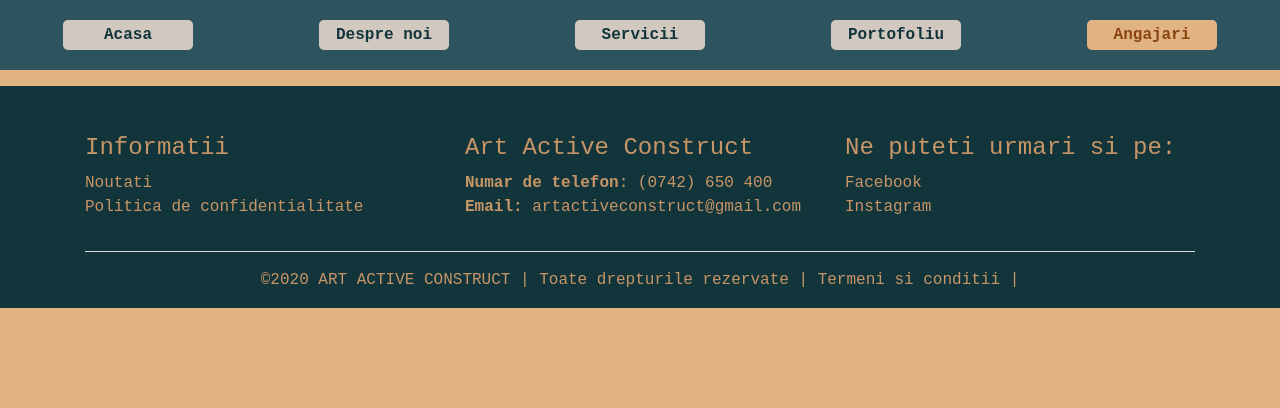
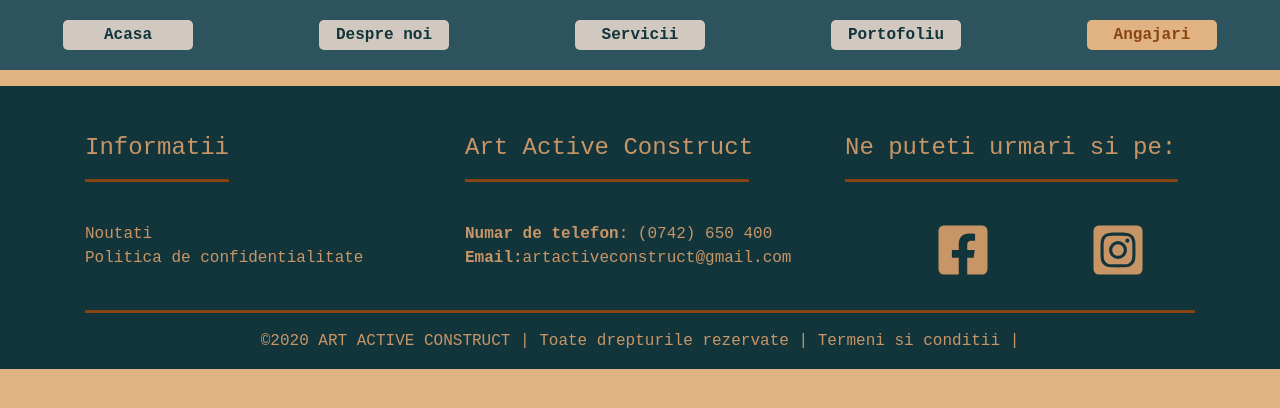
Before and after one commit to Boo1122/ArtActiveConstruct, a React (Create React App) app in the folder art-active-construct/: page /employment in a window 1280 px wide. Shown: the top 408 px of the page. Built offline with nearby package versions, Linux system fonts and the light colour scheme.

Commit message:
footer adjustments

```diff
--- a/art-active-construct/package.json
+++ b/art-active-construct/package.json
@@ -10,6 +10,7 @@
     "react": "^16.13.1",
     "react-bootstrap": "^1.0.1",
     "react-dom": "^16.13.1",
+    "react-icons": "^3.10.0",
     "react-router-dom": "^5.2.0",
     "react-scripts": "3.4.1"
   },
--- a/art-active-construct/src/Footer/Footer.css
+++ b/art-active-construct/src/Footer/Footer.css
@@ -1,8 +1,5 @@
 .main-footer {
     color: #c89666;
-    /* background-image: url('/brick.jpg') ;
-    background-repeat: no-repeat;
-    background-size: cover; */
     background-color: #12343b;
     padding-top: 3em;
     position: relative;
@@ -12,7 +9,8 @@
 }
 
 .line {
-    background-color: whitesmoke;
+    background-color: #8B4513;
+    height: 2px;
 }
 
 .sub-footer {
@@ -22,4 +20,31 @@
 
 .line-spacing {
     letter-spacing: 5px;
+
 }
+
+.line-one {
+    width: 41%;
+    background-color: #8B4513;
+    margin-left: 0px;
+    height: 2px;
+}
+
+.line-two {
+    width: 81%;
+    background-color: #8B4513;
+    margin-left: 0px;
+    height: 2px;
+}
+
+.line-three {
+    width: 95%;
+    background-color: #8B4513;
+    margin-left: 0px;
+    height: 2px;
+}
+
+.icons-list {
+    display: flex;
+    justify-content: space-around;
+}
--- a/art-active-construct/src/Footer/Footer.jsx
+++ b/art-active-construct/src/Footer/Footer.jsx
@@ -1,5 +1,6 @@
 import './Footer.css';
 import React from 'react';
+import { FaFacebookSquare, FaInstagramSquare } from "react-icons/fa";
 
 
  export function Footer() {
@@ -11,11 +12,13 @@ import React from 'react';
             <div className='col'>
 
              <h4>Informatii</h4>
+             <hr className='line-one'/>
+                <br/>
 
               <ul className='list-unstyled'>
                 <li>Noutati</li>
                 <li> Politica de confidentialitate</li>
-                {/* <li>Something else</li> */}
+
               </ul>
 
             </div>
@@ -26,19 +29,24 @@ import React from 'react';
               <ul className='list-unstyled'>
 
                 <h4>Art Active Construct</h4>
+                <hr className='line-two'/>
+                <br/>
 
                  <li><strong>Numar de telefon</strong>: (0742) 650 400</li>
                  {/* <li><strong>Adresa</strong>: Oradea, Romania</li> */}
-                 <li><strong>Email: </strong>artactiveconstruct@gmail.com</li>
+                 <li><strong>Email:</strong>artactiveconstruct@gmail.com</li>
               </ul>
             </div>
             <div className='col'>
 
              <h4>Ne puteti urmari si pe:</h4>
+             <hr className='line-three'/>
+             <br/>
 
-              <ul className='list-unstyled'>
-                <li>Facebook</li>
-                <li>Instagram</li>
+              <ul className='icons-list'>
+
+                <FaFacebookSquare size={56} />
+                 <FaInstagramSquare size={56} />
                 {/* <li>Twitter</li> */}
               </ul>
             </div>
```
Also changed, not shown: 1 other file (tests, documents, lock files or other folders).
